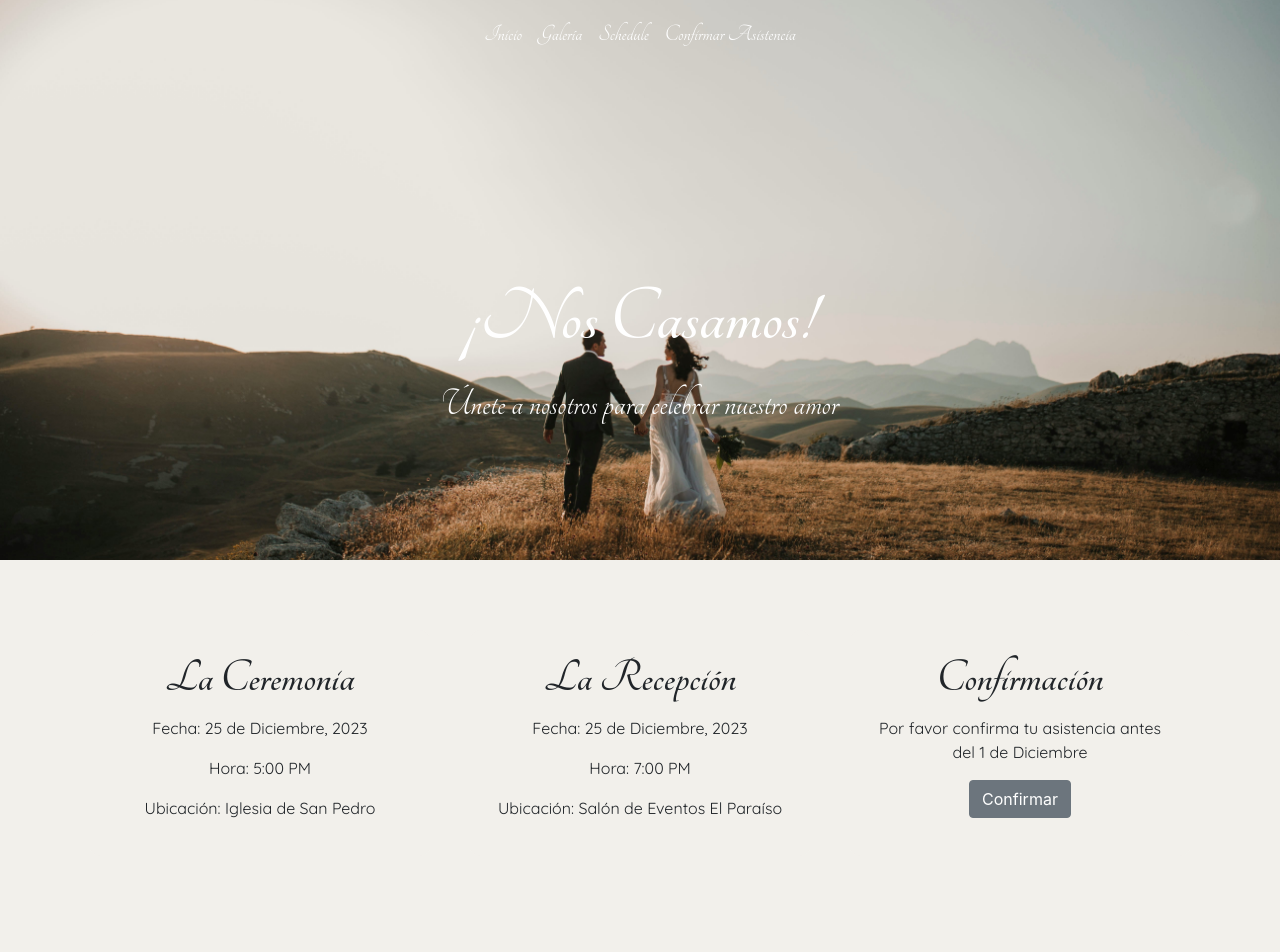
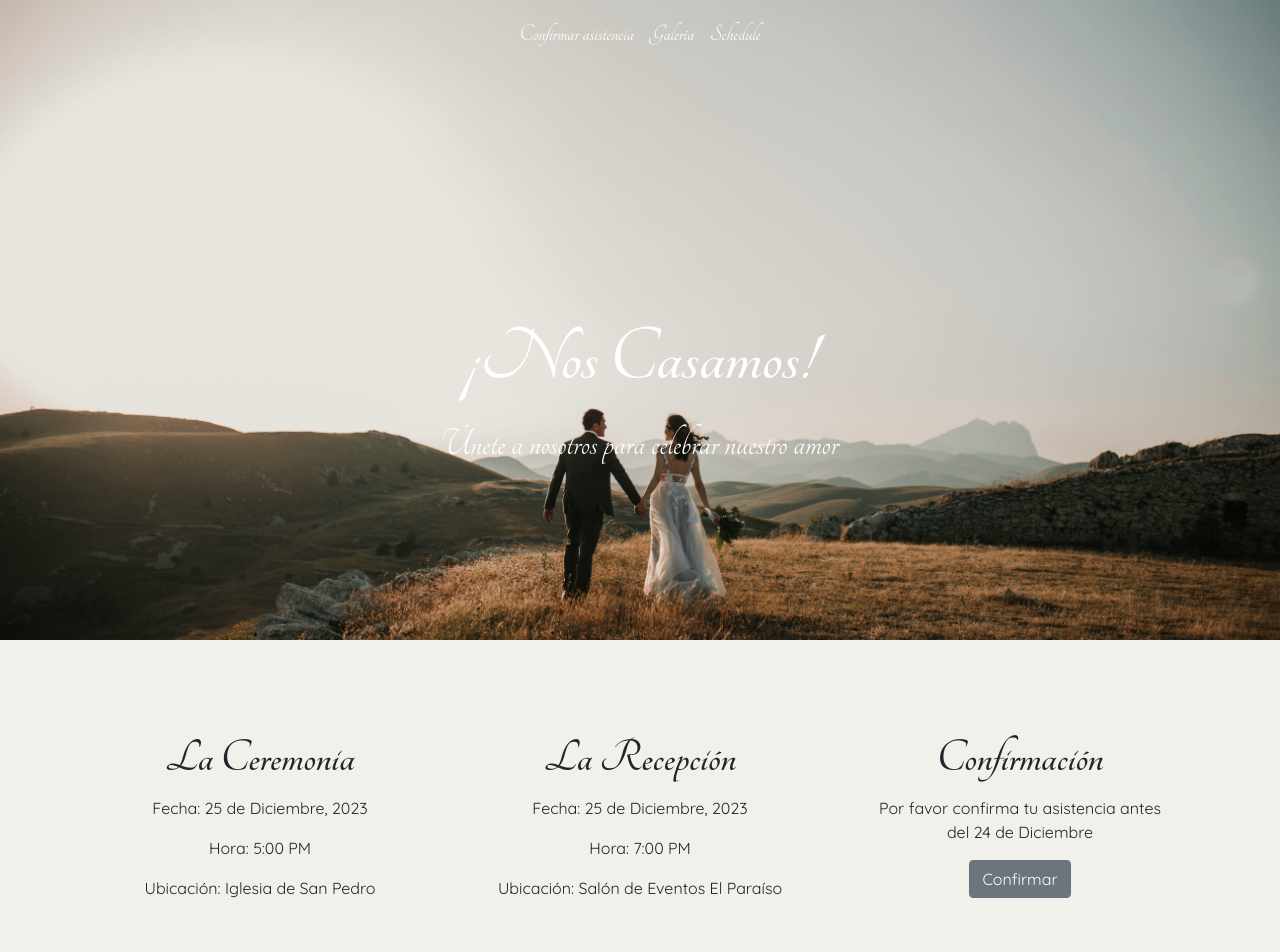
Before and after one commit to JoryerJL/Wedding_Landing_Page, a plain HTML site: page index.html in a window 1280 px wide. Shown: the top 952 px of the page. Drawn offline with nearby package versions, Linux system fonts and the light colour scheme; a web font is replaced by a local one.

Commit message:
navbar changes

```diff
--- a/css/style.css
+++ b/css/style.css
@@ -6,7 +6,7 @@ body {
     display: flex;
     align-items: center; /* Mover el contenido hacia arriba */
     justify-content: center;
-    height: 70vh; /* Reducir la altura */
+    height: 80vh; /* Reducir la altura */
     background: url('../img/background.jpg') no-repeat bottom center; /* Cambiar la posición del fondo */
     background-size: cover;
     color: white;
--- a/index.html
+++ b/index.html
@@ -31,23 +31,20 @@
 </style>
 <body>
     <header class="hero">
-        <nav class="navbar navbar-expand-lg navbar-light bg-transparent justify-content-center">
+        <nav class="navbar navbar-expand-lg navbar-light bg-transparent">
             <button class="navbar-toggler" type="button" data-toggle="collapse" data-target="#navbarNav" aria-controls="navbarNav" aria-expanded="false" aria-label="Toggle navigation">
                 <span class="navbar-toggler-icon"></span>
             </button>
             <div class="collapse navbar-collapse justify-content-center" id="navbarNav">
                 <ul class="navbar-nav">
                     <li class="nav-item">
-                        <a class="nav-link navfont" href="#hero">Inicio</a>
+                        <a class="nav-link navfont" href="#details">Confirmar asistencia</a>
                     </li>
                     <li class="nav-item navfont">
                         <a class="nav-link" href="#gallery">Galería</a>
                     </li>
                     <li class="nav-item navfont">
                         <a class="nav-link" href="#schedule">Schedule</a>
-                    </li>
-                    <li class="nav-item navfont">
-                        <a class="nav-link" href="#details">Confirmar Asistencia</a>
                     </li>
                 </ul>
             </div>
@@ -73,8 +70,8 @@
         </div>
         <div class="detail">
             <h2 class="titulos-card">Confirmación</h2>
-            <p class="textos">Por favor confirma tu asistencia antes del 1 de Diciembre</p>
-            <a href="#" class="btn btn-secondary">Confirmar</a>
+            <p class="textos">Por favor confirma tu asistencia antes del 24 de Diciembre</p>
+            <a href="#" class="btn btn-secondary" style="font-family: 'Quicksand', sans-serif;">Confirmar</a>
         </div>
     </section>
 
```
Also changed, not shown: 1 other file.
